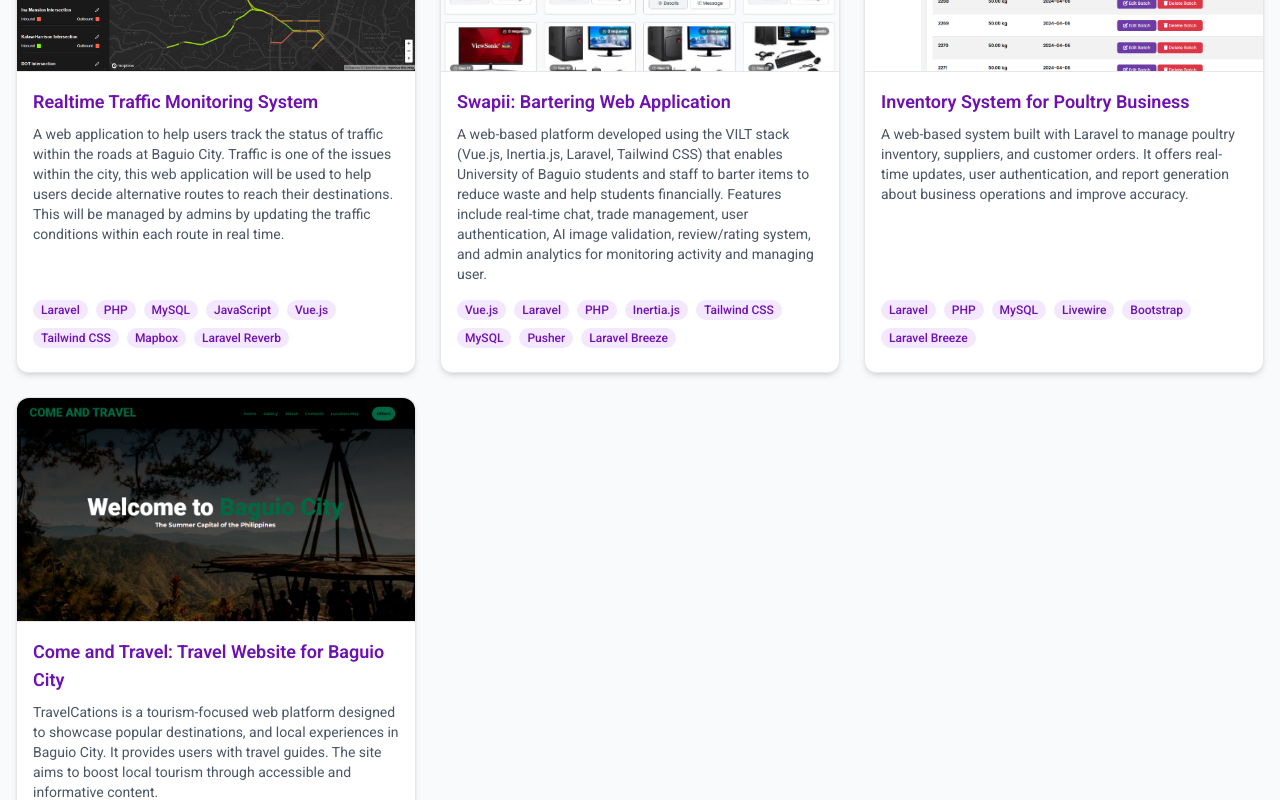
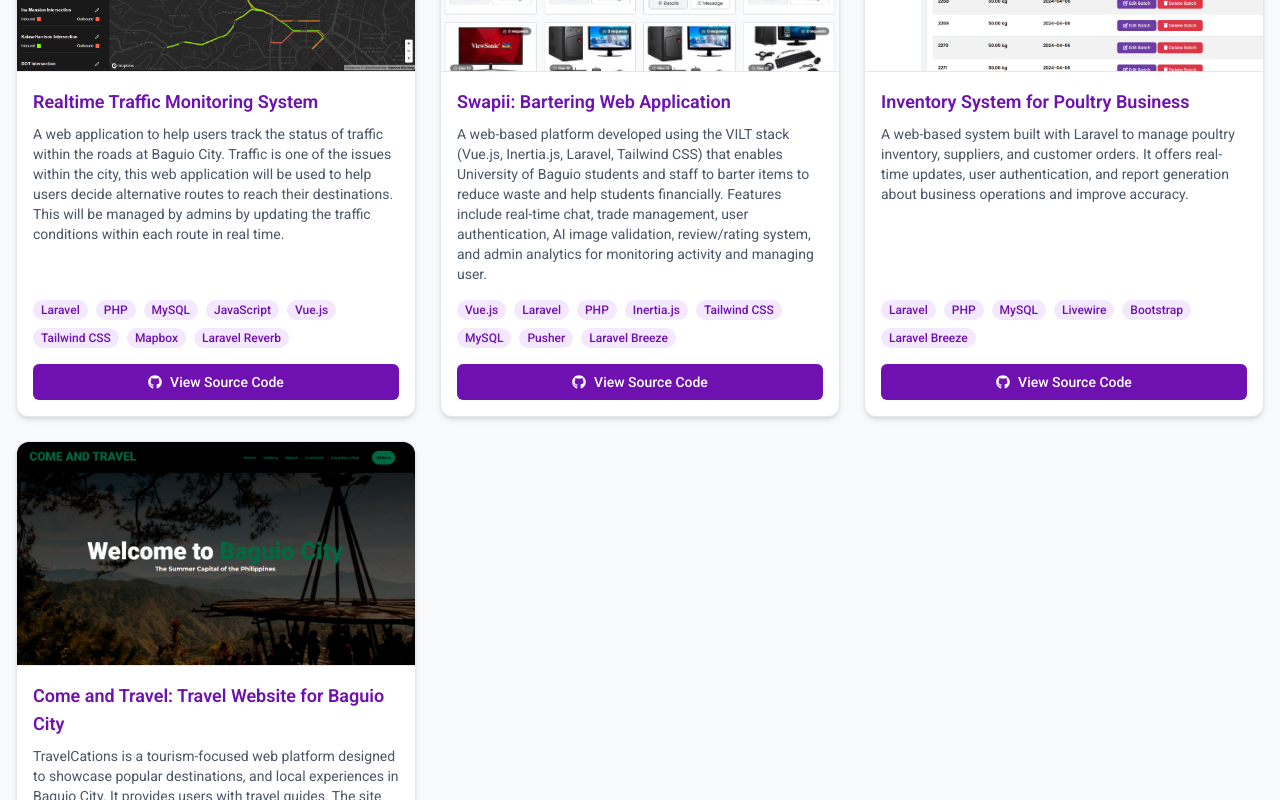
Before and after one commit to oliverkean/portfolio, a React (Vite) app: page / in a window 1280 px wide. Shown: the part 1535-2335 px from the top of the page. Built offline with nearby package versions, Linux system fonts and the light colour scheme.

Commit message:
feat: added button for source code

```diff
--- a/src/constants/projects.js
+++ b/src/constants/projects.js
@@ -10,6 +10,7 @@
     description:
       'A web application to help users track the status of traffic within the roads at Baguio City. Traffic is one of the issues within the city, this web application will be used to help users decide alternative routes to reach their destinations. This will be managed by admins by updating the traffic conditions within each route in real time.',
     technologies: ['Laravel', 'PHP', 'MySQL', 'JavaScript', 'Vue.js', 'Tailwind CSS', 'Mapbox', 'Laravel Reverb'],
+    sourceCode: 'https://github.com/oliverkean/come-and-travel'
   },
   {
     name: 'Swapii: Bartering Web Application',
@@ -17,6 +18,7 @@
     description:
       'A web-based platform developed using the VILT stack (Vue.js, Inertia.js, Laravel, Tailwind CSS) that enables University of Baguio students and staff to barter items to reduce waste and help students financially. Features include real-time chat, trade management, user authentication, AI image validation, review/rating system, and admin analytics for monitoring activity and managing user.',
     technologies: ['Vue.js', 'Laravel', 'PHP', 'Inertia.js', 'Tailwind CSS', 'MySQL', 'Pusher', 'Laravel Breeze'],
+    sourceCode: 'https://github.com/oliverkean/come-and-travel'
   },
   {
     name: 'Inventory System for Poultry Business',
@@ -24,6 +26,7 @@
     description:
       'A web-based system built with Laravel to manage poultry inventory, suppliers, and customer orders. It offers real-time updates, user authentication, and report generation about business operations and improve accuracy.',
     technologies: ['Laravel', 'PHP', 'MySQL', 'Livewire', 'Bootstrap', 'Laravel Breeze'],
+    sourceCode: 'https://github.com/oliverkean/come-and-travel'
   },
   {
     name: 'Come and Travel: Travel Website for Baguio City',
@@ -31,6 +34,7 @@
     description:
       'TravelCations is a tourism-focused web platform designed to showcase popular destinations, and local experiences in Baguio City. It provides users with travel guides. The site aims to boost local tourism through accessible and informative content.',
     technologies: ['HTML', 'CSS', 'JavaScript'],
+    sourceCode: 'https://github.com/oliverkean/come-and-travel'
   },
 ];
 
--- a/src/sections/Project/Project.jsx
+++ b/src/sections/Project/Project.jsx
@@ -10,7 +10,7 @@
         </div>
         <div className="flex justify-center">
           <ul className="grid grid-cols-1 sm:grid-cols-2 lg:grid-cols-3 gap-6 w-full">
-            {PROJECTS.map(({ name, date, description, image, technologies }, index) => (
+            {PROJECTS.map(({ name, date, description, image, technologies, sourceCode}, index) => (
               <ProjectCard
                 key={index}
                 name={name}
@@ -18,6 +18,7 @@
                 image={image}
                 technologies={technologies}
                 description={description}
+                sourceCode={sourceCode}
               />
             ))}
           </ul>
--- a/src/sections/Project/components/ProjectCards.jsx
+++ b/src/sections/Project/components/ProjectCards.jsx
@@ -1,4 +1,7 @@
-export default function ProjectCard({ name, image, description, technologies }) {
+import {
+  FaGithub,
+} from "react-icons/fa";
+export default function ProjectCard({ name, image, description, technologies, sourceCode }) {
   return (
     <li className="bg-white dark:bg-gray-800 rounded-xl shadow-md border border-gray-200 dark:border-gray-600 flex flex-col transition-transform duration-300 hover:scale-105 hover:shadow-lg hover:border-purple-400 dark:hover:border-purple-500">
       <img
@@ -9,7 +12,7 @@
       <div className="p-4 flex flex-col flex-grow">
         <h3 className="text-lg font-semibold text-purple-800 dark:text-purple-300 mb-2">{name}</h3>
         <p className="text-sm text-gray-600 dark:text-gray-300 mb-4 flex-grow">{description}</p>
-        <div className="flex flex-wrap gap-2 mb-2">
+        <div className="flex flex-wrap gap-2 mb-4">
           {technologies.map((tech, index) => (
             <span
               key={index}
@@ -19,6 +22,17 @@
             </span>
           ))}
         </div>
+        {sourceCode && (
+          <a
+            href={sourceCode}
+            target="_blank"
+            rel="noopener noreferrer"
+            className="flex items-center justify-center gap-2 mt-auto text-center rounded-md text-sm font-medium text-white dark:bg-purple-600 bg-purple-800 hover:bg-purple-700 px-4 py-2 rounded-lg transition-colors duration-200"
+          >
+            <span><FaGithub/></span>
+            View Source Code
+          </a>
+        )}
       </div>
     </li>
   );
--- a/tailwind.config.js
+++ /dev/null
@@ -1,12 +0,0 @@
-// tailwind.config.js
-module.exports = {
-  content: [
-    "./index.html",
-    "./src/**/*.{js,ts,jsx,tsx}",
-  ],
-  darkMode: "class", // <- enable class-based dark mode
-  theme: {
-    extend: {},
-  },
-  plugins: [],
-};
```
